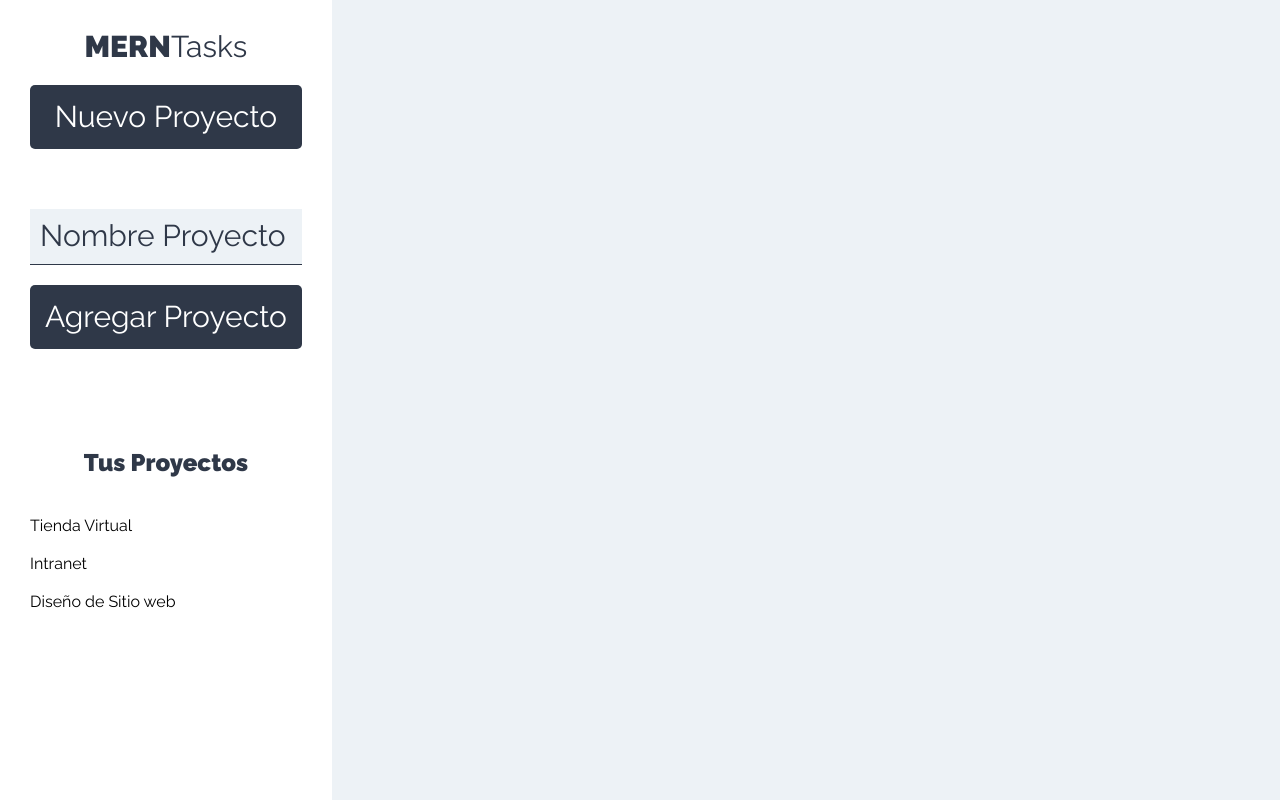
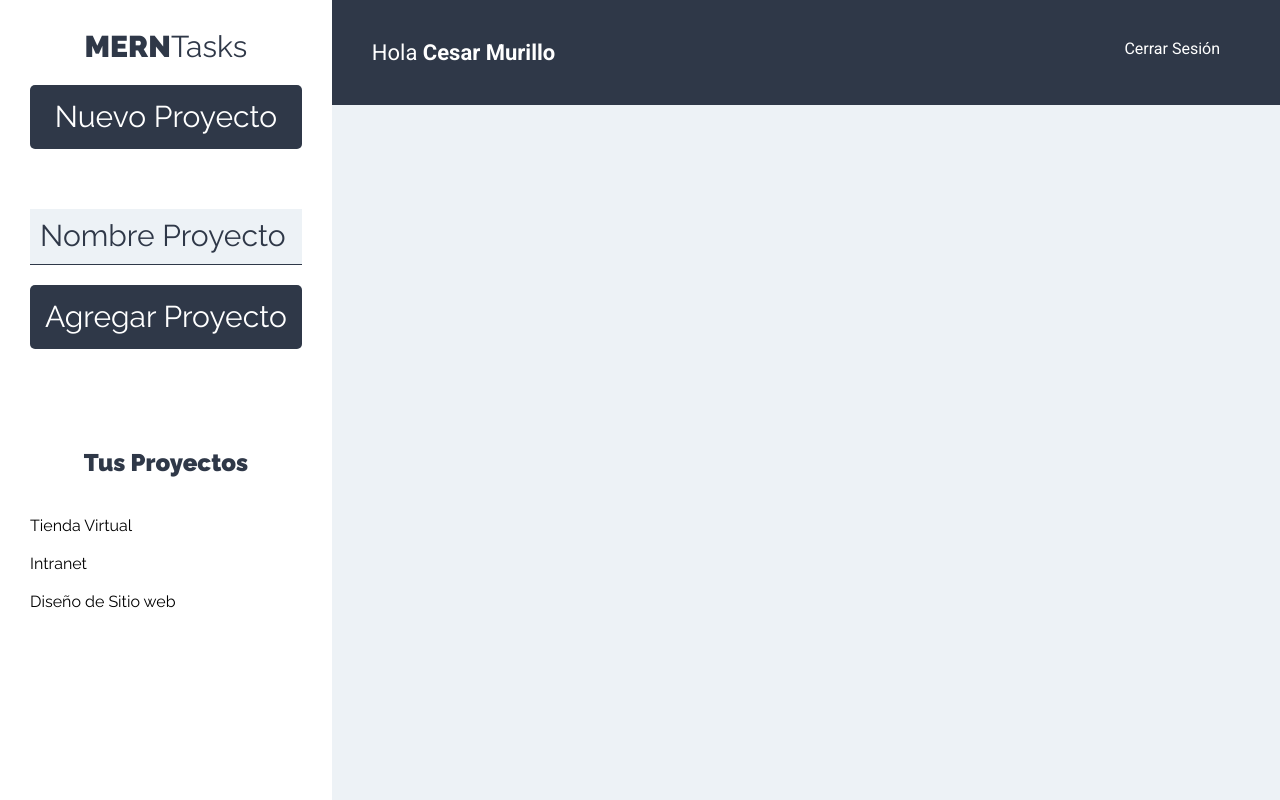
Before and after one commit to zesaru/MERNTaskFront, a React (Create React App) app: page /proyectos in a window 1280 px wide. Built offline with nearby package versions, Linux system fonts and the light colour scheme.

Commit message:
creando el header

```diff
--- /dev/null
+++ b/src/components/layout/Barra.js
@@ -0,0 +1,17 @@
+import React from "react";
+
+const Barra = () => {
+  return (
+    <header className="app-header">
+      <p className="nombre-usuario">
+        Hola <span>Cesar Murillo</span>
+      </p>
+
+      <nav className="nav-principal">
+        <a href="#!">Cerrar Sesión</a>
+      </nav>
+    </header>
+  );
+};
+
+export default Barra;
--- a/src/components/proyectos/Proyectos.js
+++ b/src/components/proyectos/Proyectos.js
@@ -1,5 +1,6 @@
 import React from "react";
 import Sidebar from "../layout/SideBar";
+import Barra from "../layout/Barra";
 
 const Proyecto = () => {
   return (
@@ -7,6 +8,7 @@
       <Sidebar />
 
       <div className="seccion-principal">
+        <Barra />
         <main>
           <div className="contenedor-tareas"></div>
         </main>
```
